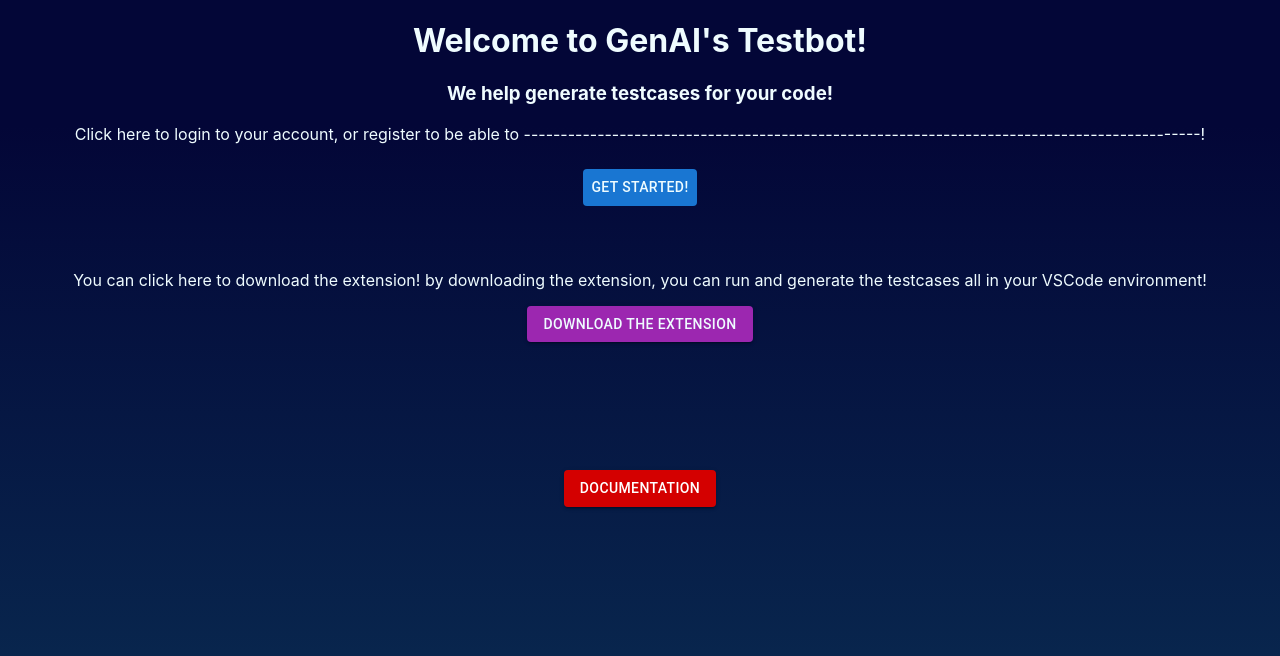
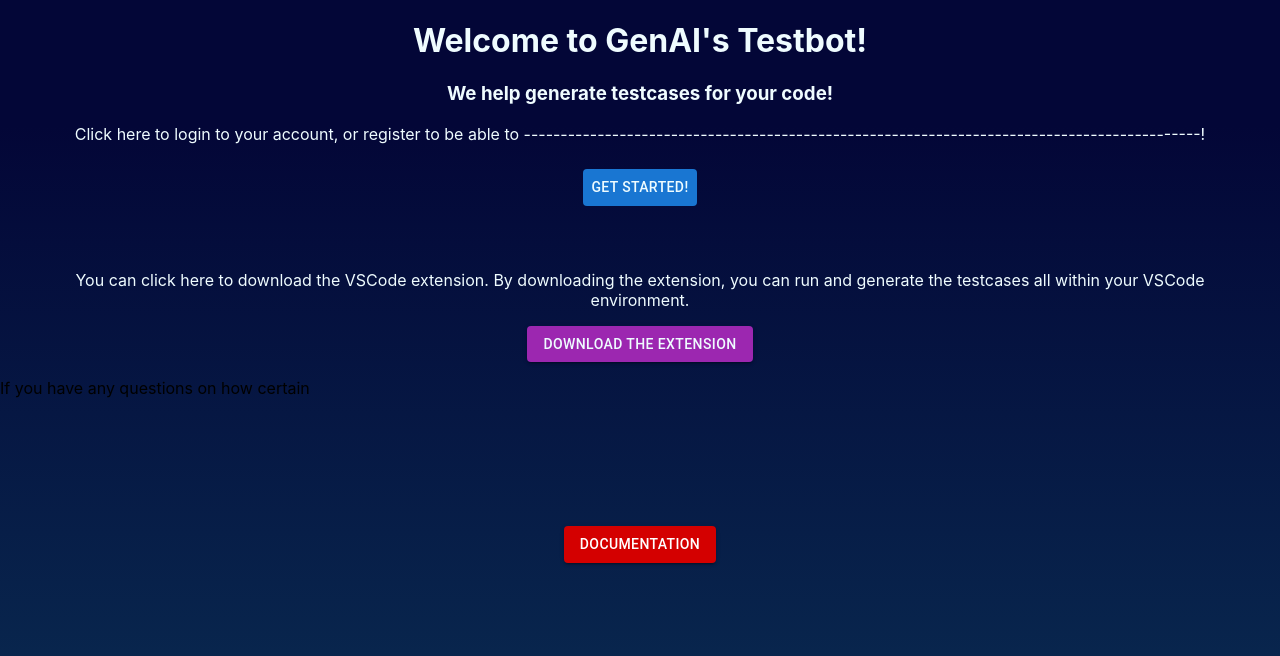
Before and after one commit to BaharAbbasiDelvand/GAIB, a React (Create React App) app: page / in a window 1280 px wide. Shown: the top 656 px of the page. Built offline with nearby package versions, Linux system fonts and the light colour scheme.

Commit message:
new stuff

```diff
--- a/src/pages/landingpage/Landing.jsx
+++ b/src/pages/landingpage/Landing.jsx
@@ -29,11 +29,12 @@ const LandingPage =() => {
             <Button onClick={handleRegister} style={{cursor: "pointer", color:'#EFFCFF', backgroundColor:'#1976D2'}}> Get started! </Button>
             </div>
             <p className="text">
-            You can click here to download the extension! by downloading the extension, you can run and generate the testcases all in your VSCode environment!
+            You can click here to download the VSCode extension. By downloading the extension, you can run and generate the testcases all within your VSCode environment.
             </p>
             <div className="down" style={{'&:hover': { backgroundColor: '#D40000', borderColor: '#030637', boxShadow: 'none',},}}>
                 <DownloadButton/>
             </div>
+            <p> If you have any questions on how certain </p>
             <div>
                 <Documentation/>
             </div>
```
Also changed, not shown: src/README.md (added).
